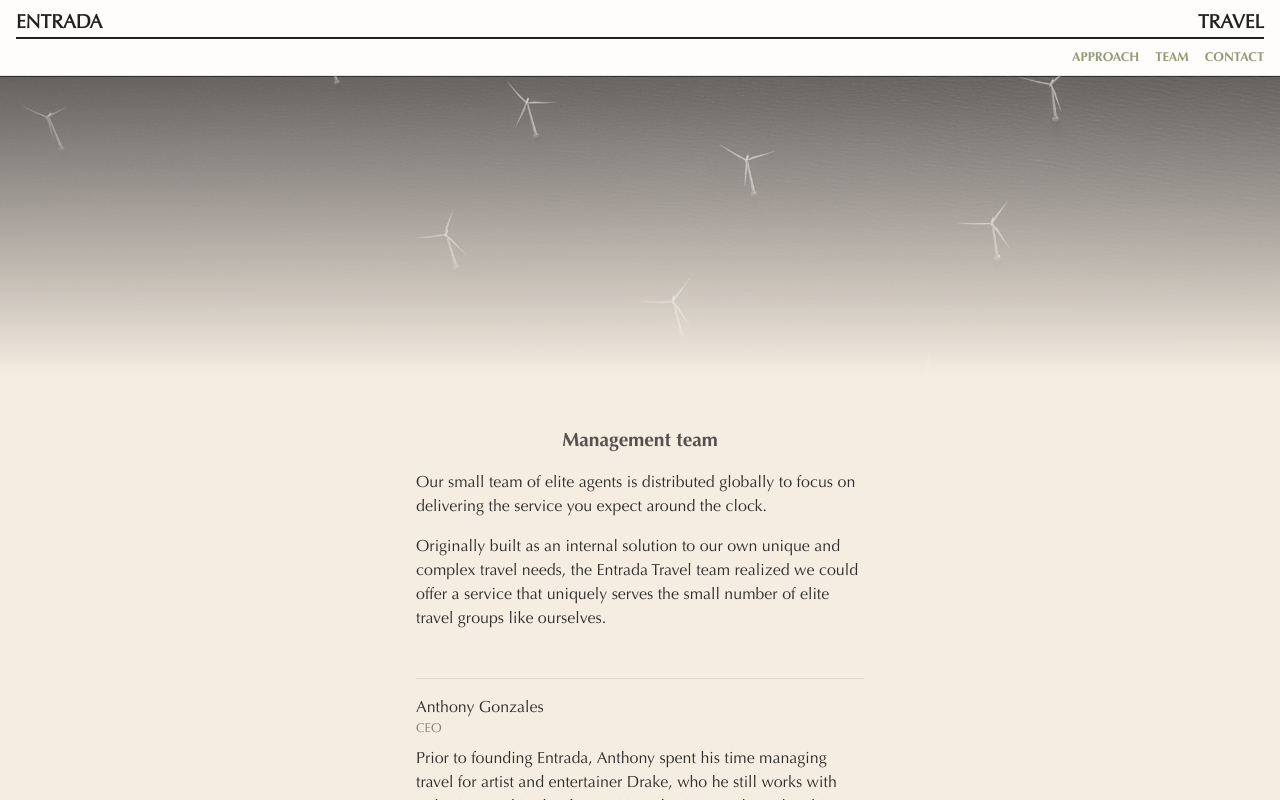
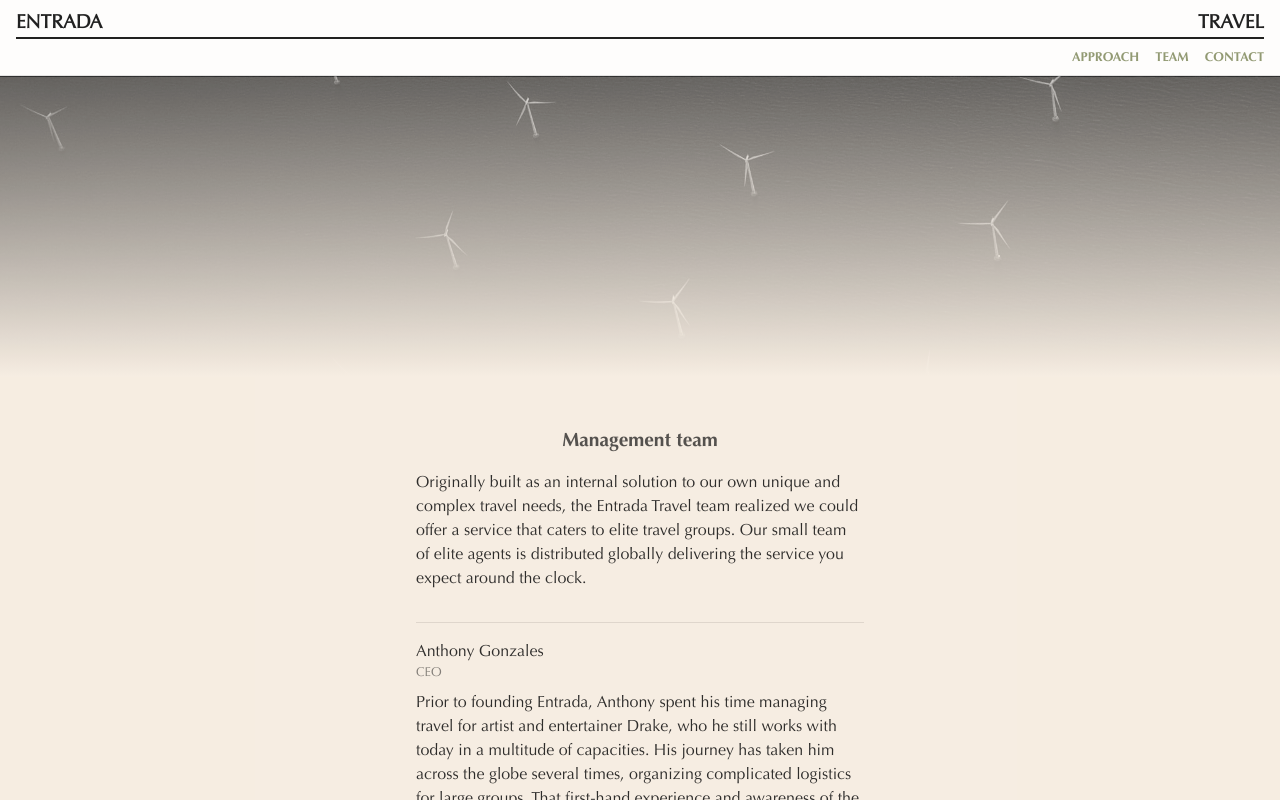
Before and after one commit to AnnaMhairi/Entrada, a React (Create React App) app in the folder entrada/: page / in a window 1280 px wide. Both pictures are taken after a click on the link "TEAM". Shown: the top 800 px of the page. Built offline with nearby package versions, Linux system fonts and the light colour scheme; a small style sheet from the web is missing.

Commit message:
team page copy updates

```diff
--- a/entrada/src/components/TeamContent/index.js
+++ b/entrada/src/components/TeamContent/index.js
@@ -9,8 +9,7 @@ export default class TeamContent extends React.Component {
         	Management team
         </div>
         <div className="about__copy">
-          Our small team of elite agents is distributed globally to focus on delivering the service you expect around the clock.
-          <p>Originally built as an internal solution to our own unique and complex travel needs, the Entrada Travel team realized we could offer a service that uniquely serves the small number of elite travel groups like ourselves.</p>
+          Originally built as an internal solution to our own unique and complex travel needs, the Entrada Travel team realized we could offer a service that caters to elite travel groups. Our small team of elite agents is distributed globally delivering the service you expect around the clock.
         </div>
         <div className="about__team">
           <div className="about__team__member">
@@ -18,7 +17,7 @@ export default class TeamContent extends React.Component {
             <div className="about__team__member__info__name">Anthony Gonzales</div>
             <div className="about__team__member__info__role">CEO</div>
             <div className="about__team__member__info__bio">
-              Prior to founding Entrada, Anthony spent his time managing travel for artist and entertainer Drake, who he still works with today in a multitude of capacities. This journey has taken him across the globe several times, organizing complicated logistics for large groups. With a strong first-hand experience, he built Entrada Travel as superior service for the most discerning clients. Anthony is an active meditator and yoga practitioner who enjoys all things creative.
+              Prior to founding Entrada, Anthony spent his time managing travel for artist and entertainer Drake, who he still works with today in a multitude of capacities. His journey has taken him across the globe several times, organizing complicated logistics for large groups. That first-hand experience and awareness of the ever-changing complexities of elite travel is what spurred him to take his experience public. An avid meditator and yoga practitioner, Anthony enjoys all things creative.
             </div>
           </div>
           </div>
@@ -27,7 +26,7 @@ export default class TeamContent extends React.Component {
               <div className="about__team__member__info__name">Tony Sheng</div>
               <div className="about__team__member__info__role">COO</div>
               <div className="about__team__member__info__bio">
-                With a degree in Neuroscience from Amherst College, Tony has always been interested in how things work and how to make them better. He started his career at McKinsey & Company, helping dozens of Fortune 500 companies debug and resolve their biggest operational challenges. Since then, Tony has been building and growing tech products on the forefront of social, media, and entertainment.
+                With a degree in Neuroscience from Amherst College, Tony has always been interested in how things work and how to make them better. He started his career at McKinsey & Company, helping dozens of Fortune 500 companies debug and resolve their biggest operational challenges. Since then, Tony has been building and growing tech products on the forefront of social, media, and entertainment. It’s that eye for detail, operational know-how, and ability to manage complex systems that make him such an invaluable part of the Entrada team.
               </div>
             </div>
           </div>
```
